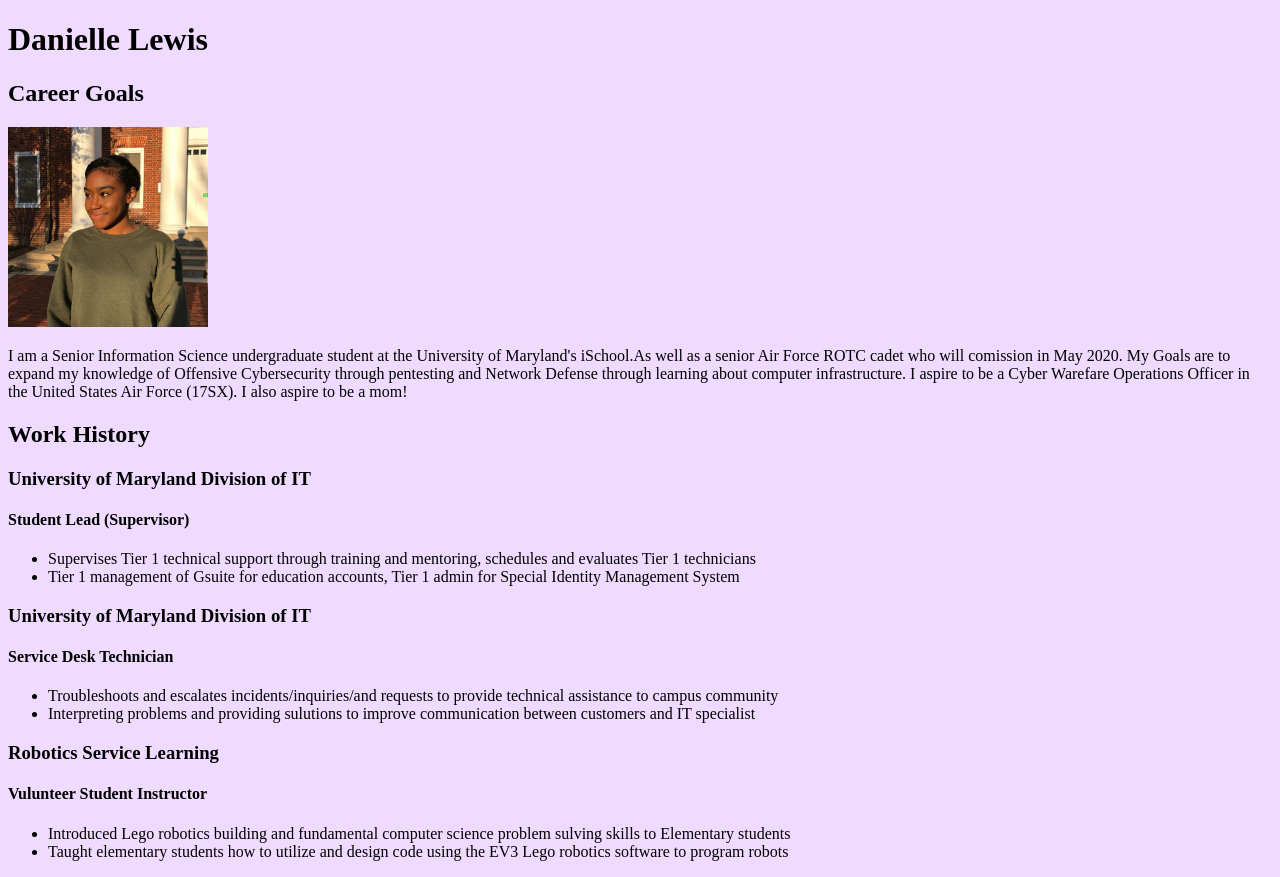
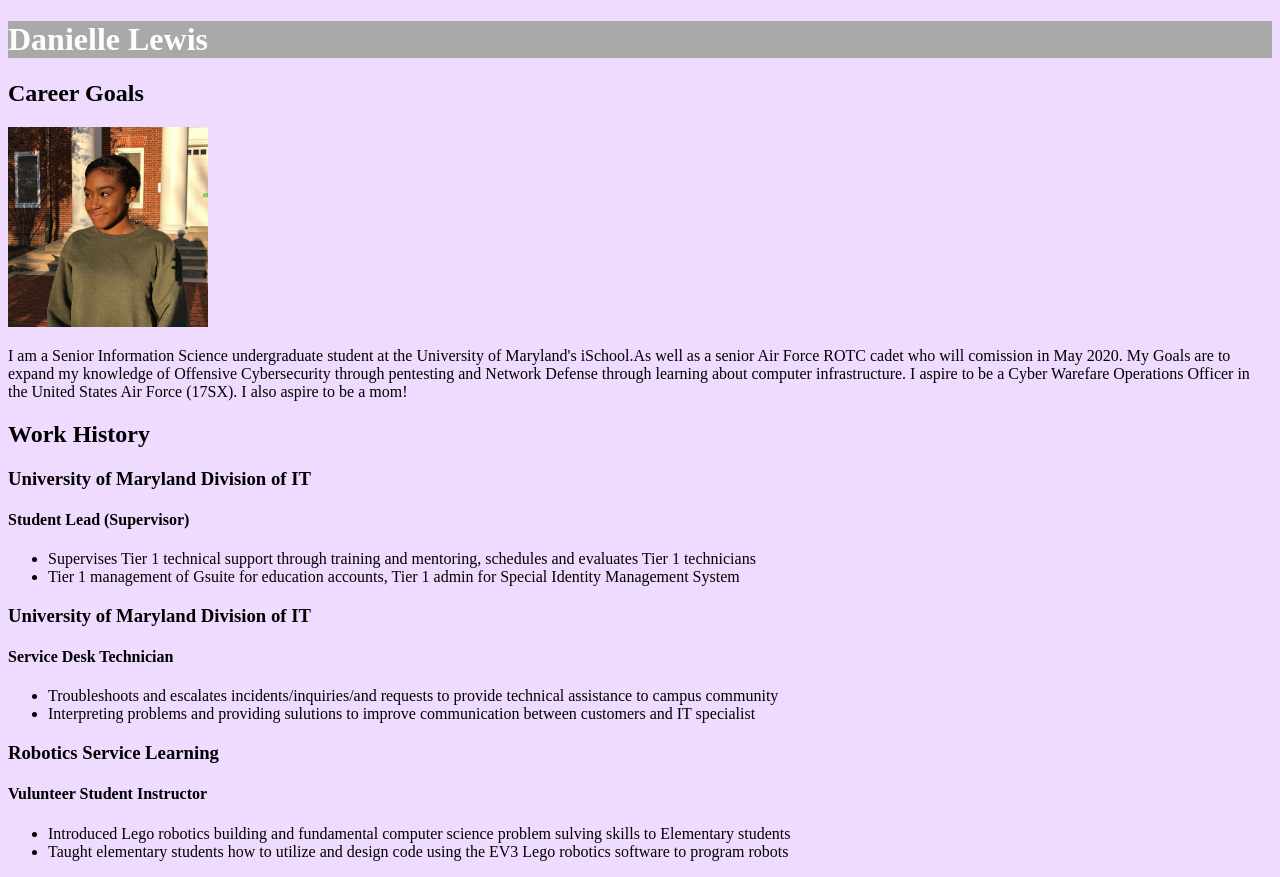
Before and after one commit to DanielleLewis017/DaniellesNotebook, a plain HTML site: page index.html in a window 1280 px wide. Drawn offline with Linux system fonts and the light colour scheme.

Commit message:
Update styles.css

```diff
--- a/styles.css
+++ b/styles.css
@@ -1,8 +1,14 @@
 body{
     background-color: #efdbff
 }
+.candidate{
+    /* Q2 - 1 change background color of element to dark
+    and text light */
+    background-color: darkgrey;
+    color: white;
+}
 #profile{
-    /* Q2-1 */
+    /* Q2-4 change the size of the image*/
     width: 200px;
     height: 200px;
 }
```
